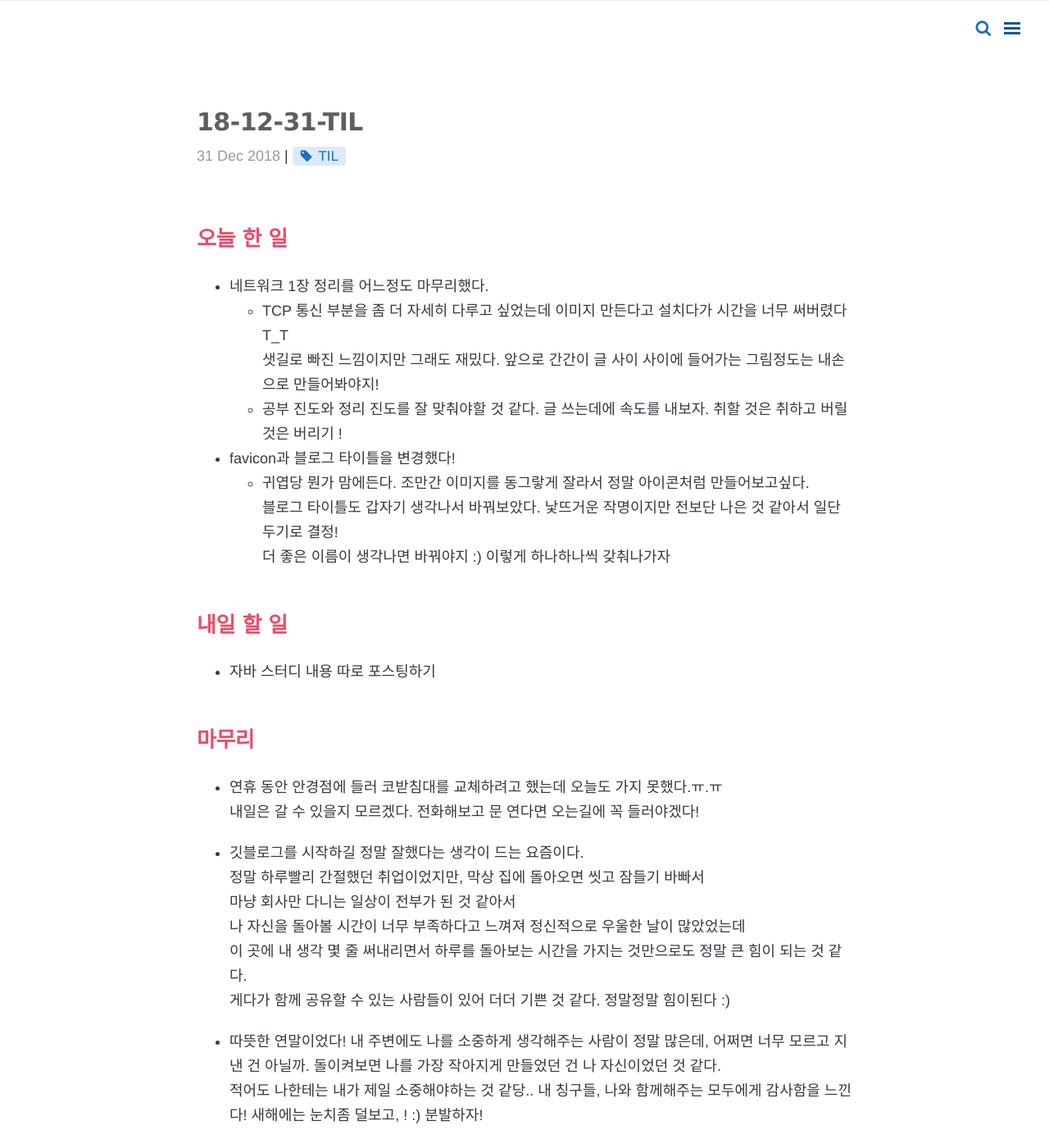
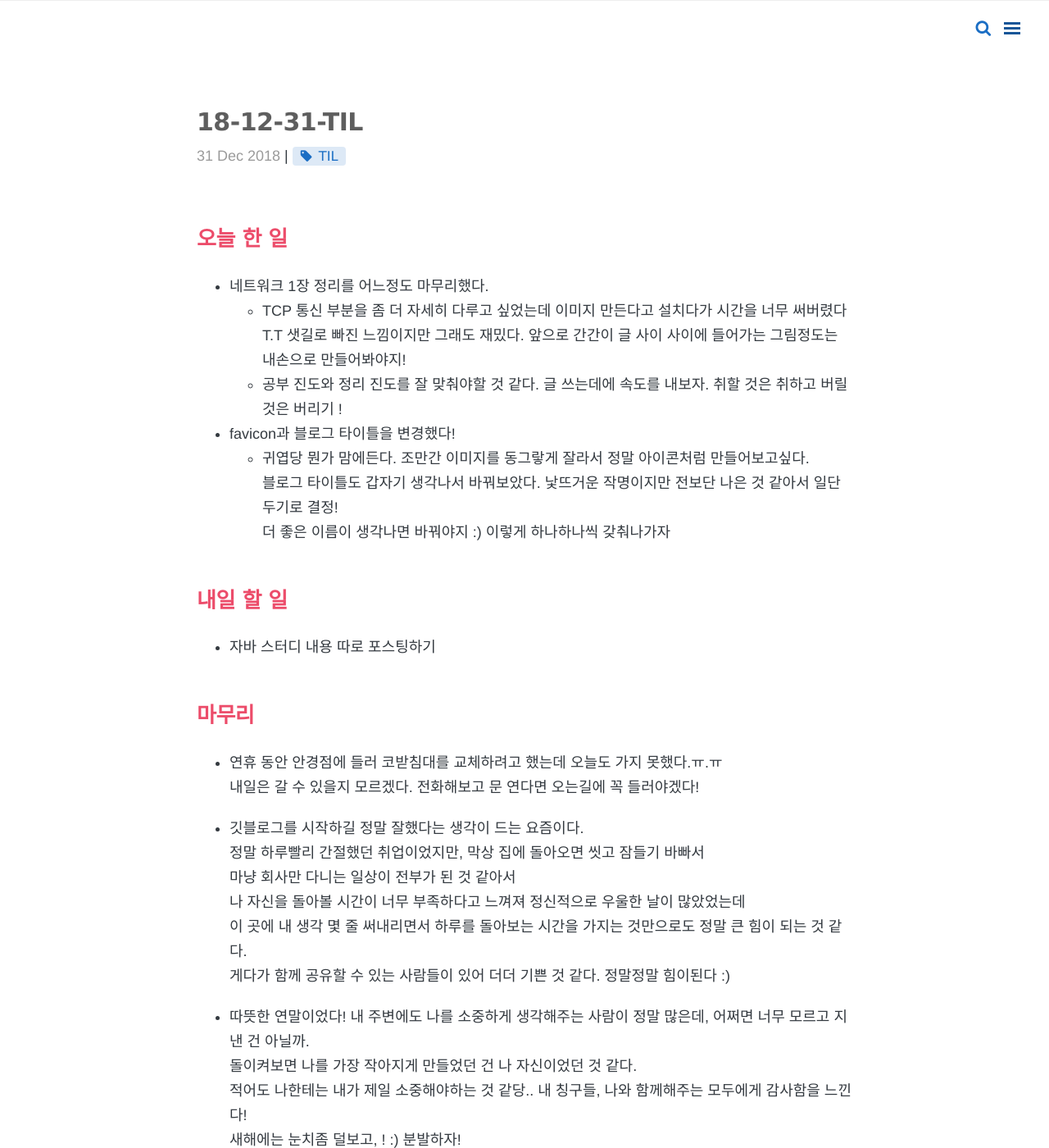
Before and after one commit to diniyo804/diniyo804.github.io, a Jekyll site: the page built from _posts/TIL (Today I Learned)/2018-12-31-TIL.md, in a window 1280 px wide and 1400 px high. Shown: the whole window at 82% size. Built offline with Jekyll 4.4.1, drawn with Linux system fonts in a browser that asks for light colours; nearby versions of some CDN libraries; comment, search, counter and statistics services are not loaded.

Commit message:
Update 2018-12-31-TIL.md

```diff
--- a/_posts/TIL (Today I Learned)/2018-12-31-TIL.md
+++ b/_posts/TIL (Today I Learned)/2018-12-31-TIL.md
@@ -9,8 +9,7 @@ comments: true
 
 ## 오늘 한 일
 - 네트워크 1장 정리를 어느정도 마무리했다.
-    - TCP 통신 부분을 좀 더 자세히 다루고 싶었는데 이미지 만든다고 설치다가 시간을 너무 써버렸다 T_T
-    샛길로 빠진 느낌이지만 그래도 재밌다. 앞으로 간간이 글 사이 사이에 들어가는 그림정도는 내손으로 만들어봐야지!
+    - TCP 통신 부분을 좀 더 자세히 다루고 싶었는데 이미지 만든다고 설치다가 시간을 너무 써버렸다T.T 샛길로 빠진 느낌이지만 그래도 재밌다. 앞으로 간간이 글 사이 사이에 들어가는 그림정도는 내손으로 만들어봐야지!
     - 공부 진도와 정리 진도를 잘 맞춰야할 것 같다. 글 쓰는데에 속도를 내보자. 취할 것은 취하고 버릴 것은 버리기 !
 
 - favicon과 블로그 타이틀을 변경했다!
```
